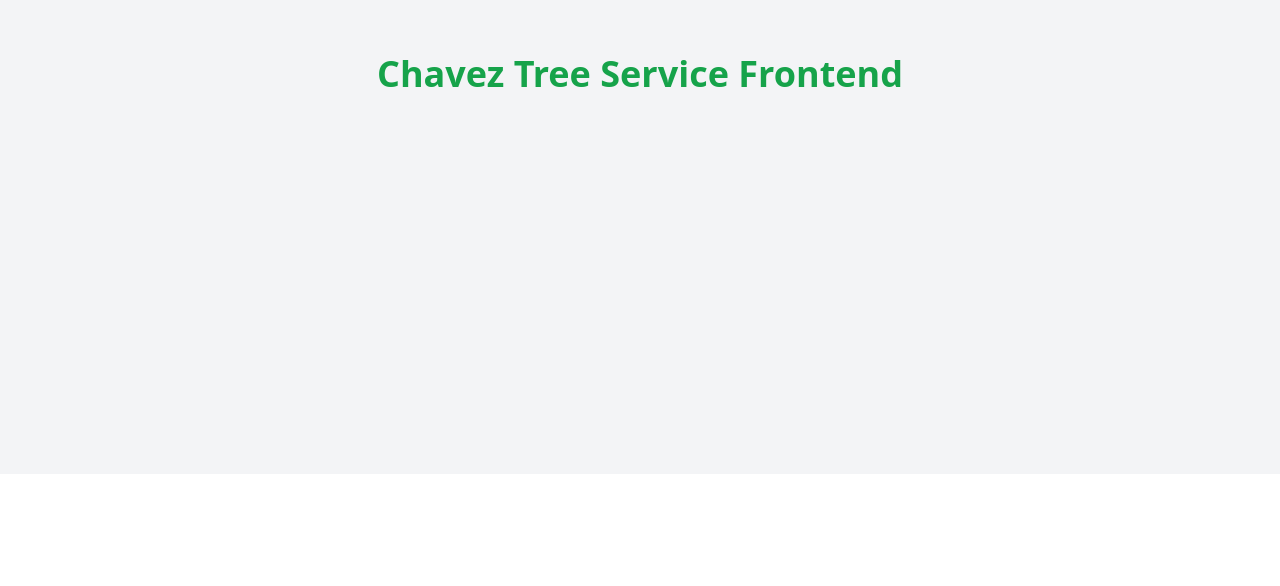
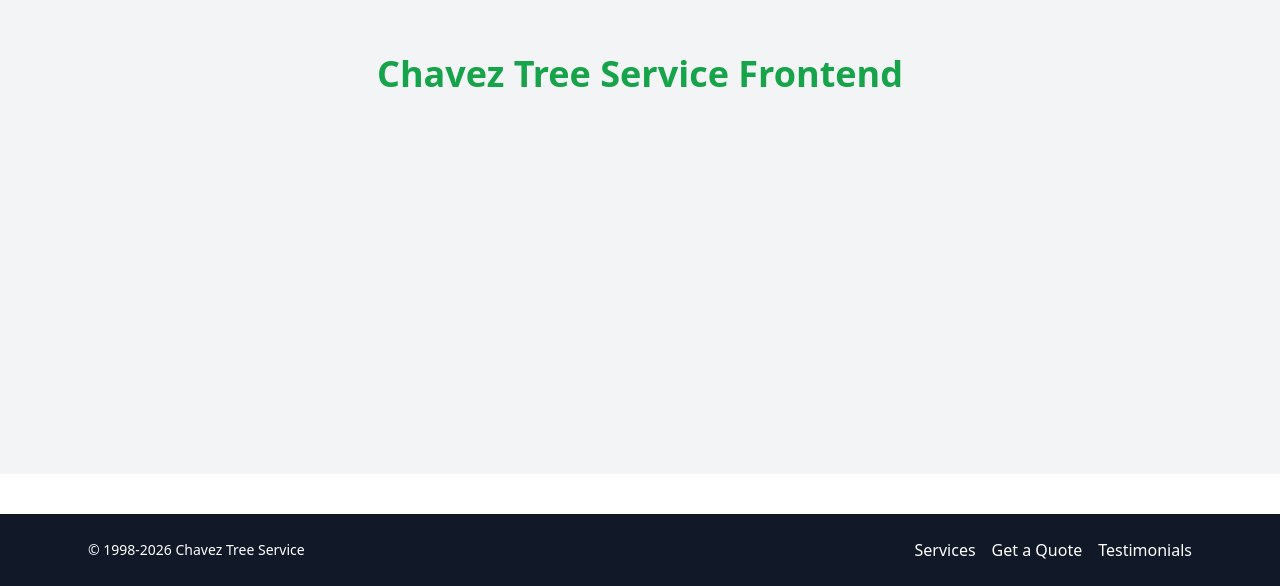
Before and after one commit to ErvinChavez/treeFrontend, a Next.js app: page / in a window 1280 px wide. Shown: the part 326-912 px from the top of the page. Before the commit the page ends 800 px from the top, so only its background shows below. Built offline with nearby package versions, Linux system fonts and the light colour scheme.

Commit message:
add footer, navbar, and fixed vsCode baseUrl update error

```diff
--- a/components/cards/FeedbackCard.js
+++ b/components/cards/FeedbackCard.js
@@ -0,0 +1,13 @@
+export default function FeedbackCard({ feedback }) {
+  return (
+    <div className="border p-4 rounded shadow bg-white">
+      <p className="font-semibold">
+        {"⭐".repeat(feedback.rating)}
+      </p>
+
+      <p className="text-gray-700 mt-2">
+        {feedback.comment || "No comment provided."}
+      </p>
+    </div>
+  );
+}
--- a/components/cards/ServiceCard.js
+++ b/components/cards/ServiceCard.js
@@ -0,0 +1,8 @@
+export default function ServiceCard({ service }) {
+  return (
+    <div className="border p-4 rounded shadow hover:shadow-lg transition">
+      <h2 className="text-xl font-semibold">{service.name}</h2>
+      <p className="text-gray-600">{service.description}</p>
+    </div>
+  );
+}
--- a/components/layout/Footer.js
+++ b/components/layout/Footer.js
@@ -1,54 +1,19 @@
-// // components/layout/Footer.js
-// export default function Footer() {
-//   return (
-//     <footer className="bg-gray-100 py-6 mt-12">
-//       <div className="container mx-auto flex flex-col md:flex-row justify-between items-center px-4">
+export default function Footer() {
+  return (
+    <footer className="bg-gray-900 text-white mt-10">
+      <div className="max-w-6xl mx-auto p-6 flex flex-col md:flex-row justify-between items-center">
 
-//         {/* Social links */}
-//         <div className="mb-4 md:mb-0">
-//           <span className="font-semibold mr-2">Follow us on:</span>
-//           <a
-//             href="https://www.facebook.com/YourPage"
-//             target="_blank"
-//             rel="noopener noreferrer"
-//             className="text-blue-600 hover:underline mr-2"
-//           >
-//             Facebook
-//           </a>
-//           <a
-//             href="https://www.instagram.com/YourPage"
-//             target="_blank"
-//             rel="noopener noreferrer"
-//             className="text-pink-500 hover:underline mr-2"
-//           >
-//             Instagram
-//           </a>
-//         </div>
+        <p className="text-sm">
+          © 1998-{new Date().getFullYear()} Chavez Tree Service
+        </p>
 
-//         {/* Google reviews link */}
-//         <div>
-//           <a
-//             href="https://www.google.com/search?q=Chavez+Tree+Service+reviews"
-//             target="_blank"
-//             rel="noopener noreferrer"
-//             className="text-green-600 hover:underline"
-//           >
-//             See our Google Reviews
-//           </a>
-//         </div>
-//       </div>
-//     </footer>
-//   );
-// }
+        <div className="flex gap-4 mt-2 md:mt-0">
+          <a href="/services" className="hover:underline">Services</a>
+          <a href="/quote" className="hover:underline">Get a Quote</a>
+          <a href="/testimonials" className="hover:underline">Testimonials</a>
+        </div>
 
-//ADD TO _app.js :
-// import Footer from "@/components/layout/Footer";
-
-// export default function Layout({ children }) {
-//   return (
-//     <>
-//       {children}
-//       <Footer />
-//     </>
-//   );
-// }
+      </div>
+    </footer>
+  );
+}
--- a/jsconfig.json
+++ b/jsconfig.json
@@ -1,6 +1,5 @@
 {
   "compilerOptions": {
-    "baseUrl": ".",
     "paths": {
       "@/*": ["./*"]
     }
--- a/pages/_app.js
+++ b/pages/_app.js
@@ -2,6 +2,7 @@
 import '../styles/globals.css'; // import Tailwind and any global CSS
 import { ApolloProvider } from '@apollo/client/react'; //the wrapper component
 import client from "../lib/apollo"; //the bridge with apollo.js
+import Footer from "@/components/layout/Footer";
 
 
 export default function App({ Component, pageProps }) {
@@ -9,7 +10,11 @@ export default function App({ Component, pageProps }) {
     //Wrap the entire app in the ApolloProvider
     //This causes the client connection to every single page and component in your project
     <ApolloProvider client={client}>
-      <Component {...pageProps} />
+      <>
+        <Component {...pageProps} />
+        <Footer />
+      </>
+
     </ApolloProvider>
   );
 }
--- a/pages/services.js
+++ b/pages/services.js
@@ -1,6 +1,7 @@
 import { gql } from "@apollo/client"; //GraphQL query tag
 import { createApolloClient } from "../lib/apollo";
 import { GET_SERVICES } from "@/lib/graphql/queries/services";
+import ServiceCard from "@/components/cards/ServiceCard";
 
 
 //the component receives `services` as a prop from getStaticProps
@@ -12,10 +13,7 @@ export default function Services({ services }) {
       {/*Display each service in a grid */}
       <div className="grid gap-4">
         {services.map((service) => (
-          <div key={service.id} className="border p-4 rounded shadow">
-            <h2 className="text-xl font-semibold">{service.name}</h2>
-            <p className="text-gray-600">{service.description}</p>
-          </div>
+          <ServiceCard key={service.id} service={service}/>
         ))}
       </div>
     </div>
--- a/pages/testimonials.js
+++ b/pages/testimonials.js
@@ -0,0 +1,40 @@
+import { gql } from "@apollo/client";
+import { useQuery } from "@apollo/client/react";
+import FeedbackCard from "@/components/cards/FeedbackCard";
+
+//GraphQL query
+const GET_FEEDBACK = gql`
+  query {
+    jobs {
+      id
+      feedback {
+        rating
+        comment
+      }
+    }
+  }
+`;
+
+export default function Testimonials() {
+  const { data, loading, error } = useQuery(GET_FEEDBACK);
+
+  if (loading) return <p className="p-6">Loading testimonials...</p>;
+  if (error) return <p className="p-6 text-red-500">Error loading testimonials</p>;
+
+  //extract only jobs with feedback
+  const feedbacks = data.jobs
+    .map(job => job.feedback)
+    .filter(f => f && f.rating > 0);
+
+  return (
+    <div className="p-6 max-w-4xl mx-auto">
+      <h1 className="text-3xl font-bold mb-6">Customer Testimonials</h1>
+
+      <div className="grid gap-4">
+        {feedbacks.map((feedback, i) => (
+          <FeedbackCard key={i} feedback={feedback} />
+        ))}
+      </div>
+    </div>
+  );
+}
--- a/utils/auth.js
+++ b/utils/auth.js
@@ -1,6 +1,7 @@
 //save token after login
 export const setToken = (token) => {
     localStorage.setItem("token", token);
+
 };
 
 //get token from requests
```
